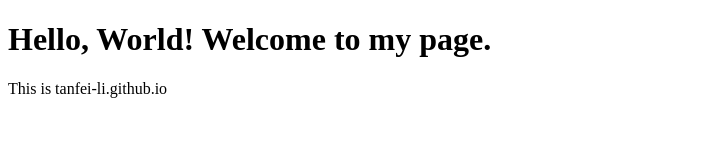
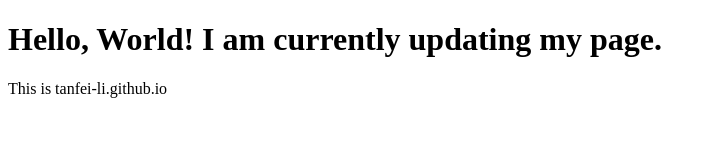
Before and after one commit to tanfei-li/tanfei-li.github.io, a plain HTML site: page index.html in a window 1280 px wide. Shown: the whole page, without its empty margins (0-716 px from the left). Drawn offline with Linux system fonts and the light colour scheme.

Commit message:
second test

```diff
--- a/index.html
+++ b/index.html
@@ -6,7 +6,7 @@
     <title>Welcome to My Site</title>
 </head>
 <body>
-    <h1>Hello, World! Welcome to my page.</h1>
+    <h1>Hello, World! I am currently updating my page.</h1>
     <p>This is tanfei-li.github.io</p>
 </body>
 </html>
```
